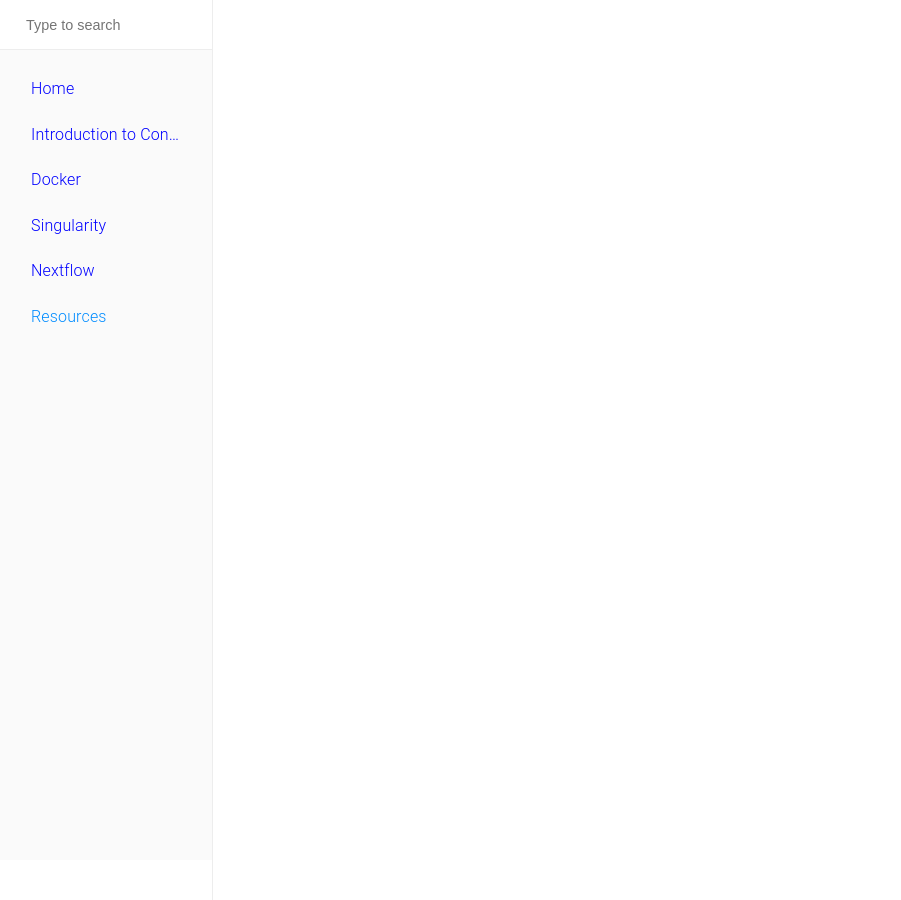
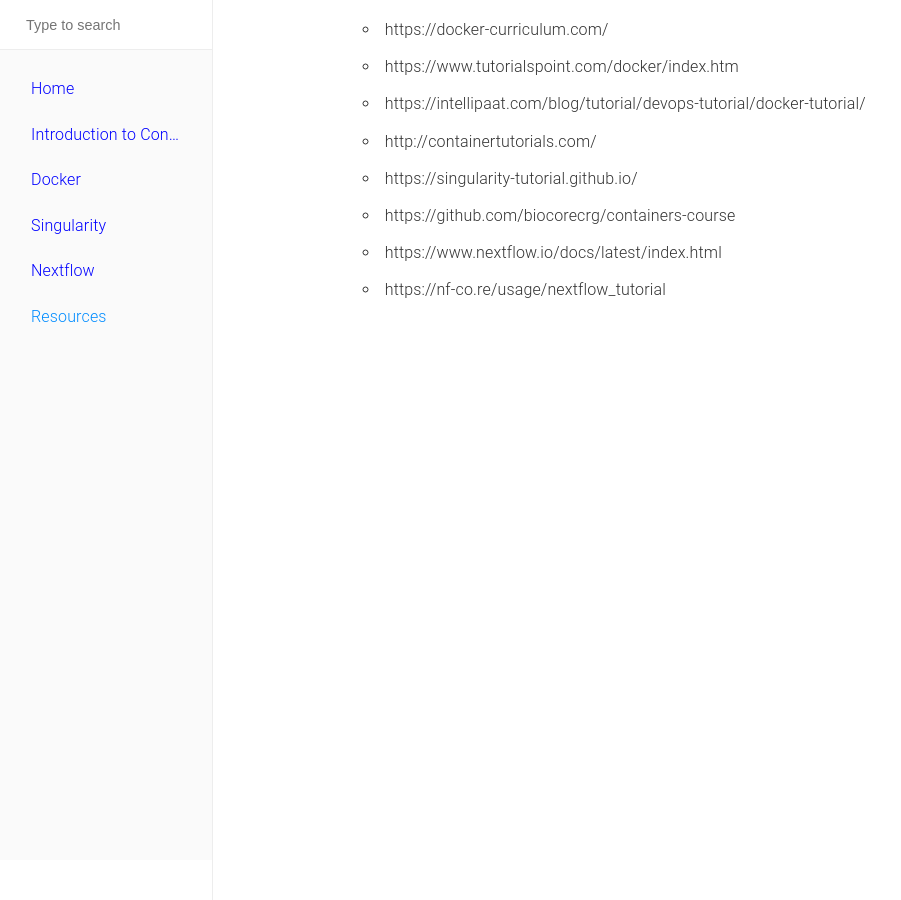
Before and after one commit to biocorecrg/ELIXIR_containers_nextflow, a Jekyll site: the page built from docs/resources.md, in a window 1280 px wide. Shown: the whole page, without its empty margins (0-901 px from the left). Built offline with Jekyll 4.4.1, drawn with Linux system fonts in a browser that asks for light colours; some of the changed lines change nothing that is shown.

Commit message:
Update resources.md

```diff
--- a/docs/resources.md
+++ b/docs/resources.md
@@ -3,3 +3,13 @@
 title: Resources
 navigation: 6
 ---
+
+
+* https://docker-curriculum.com/
+* https://www.tutorialspoint.com/docker/index.htm
+* https://intellipaat.com/blog/tutorial/devops-tutorial/docker-tutorial/
+* http://containertutorials.com/
+* https://singularity-tutorial.github.io/
+* https://github.com/biocorecrg/containers-course
+* https://www.nextflow.io/docs/latest/index.html
+* https://nf-co.re/usage/nextflow_tutorial
```
